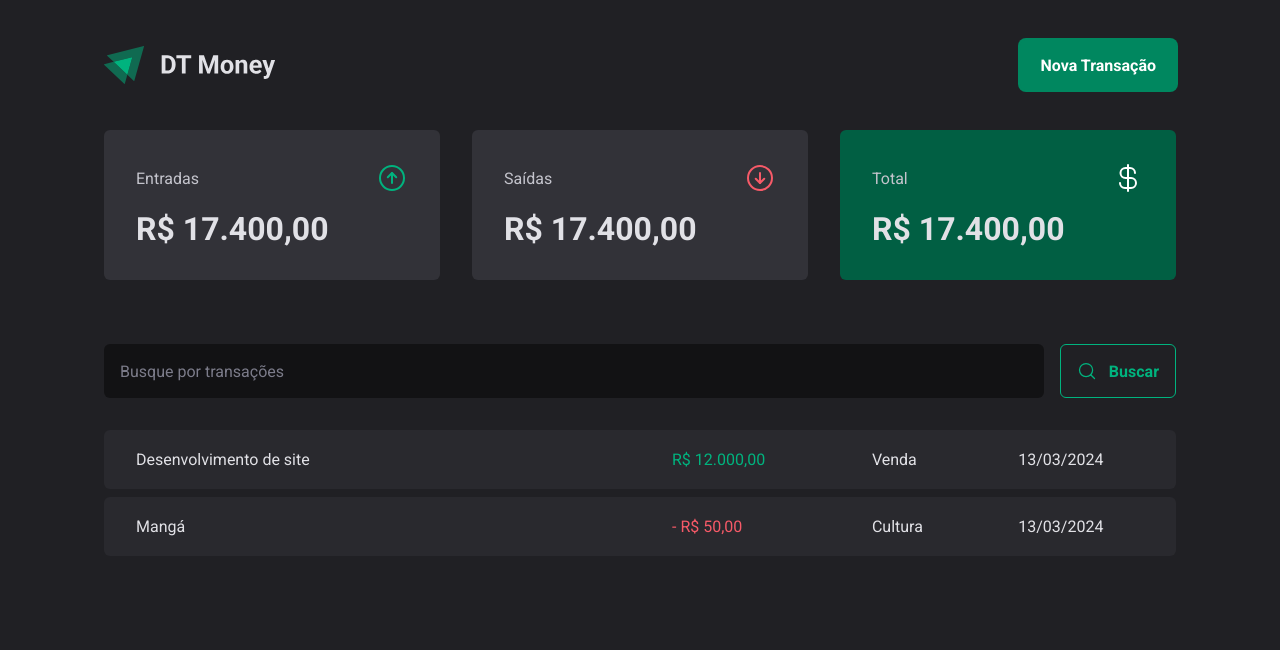
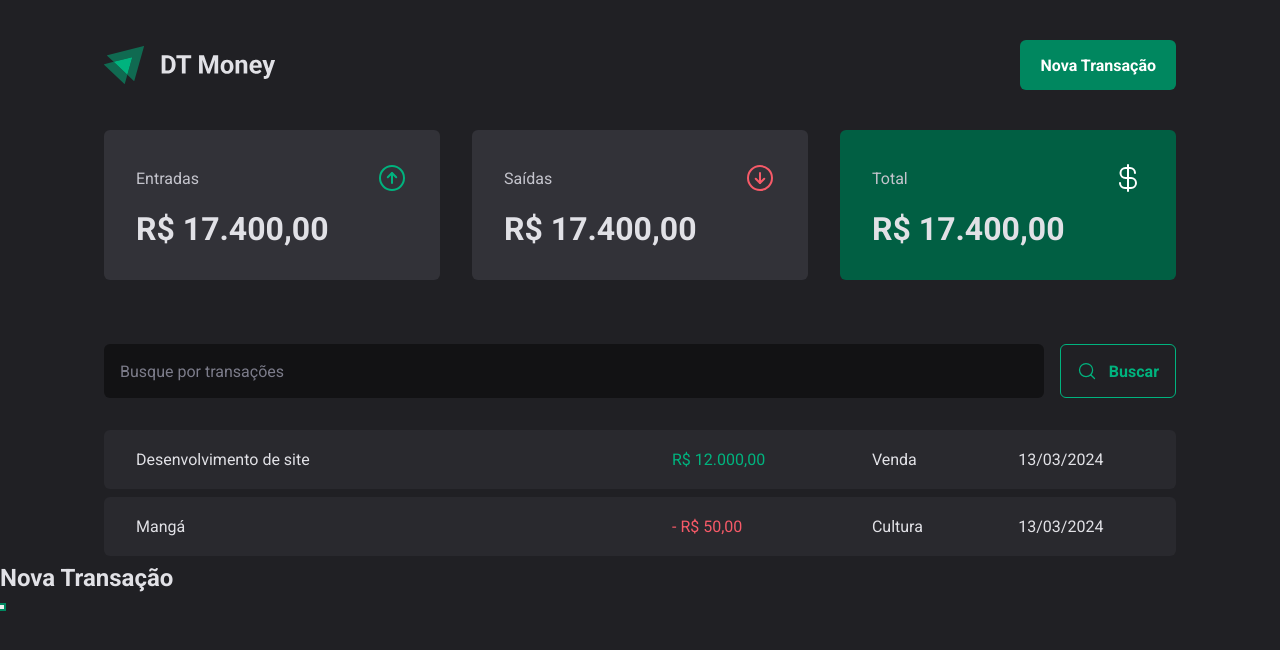
Before and after one commit to Wagnetto/03-dt-money, a React (Vite) app: page / in a window 1280 px wide. Both pictures are taken after a click on the button "Nova Transação". Shown: the top 650 px of the page. Built offline with nearby package versions, Linux system fonts and the light colour scheme.

Commit message:
feature/Add Dialog from radix

```diff
--- a/package.json
+++ b/package.json
@@ -10,6 +10,7 @@
     "preview": "vite preview"
   },
   "dependencies": {
+    "@radix-ui/react-dialog": "^1.0.5",
     "phosphor-react": "^1.4.1",
     "react": "^18.2.0",
     "react-dom": "^18.2.0",
--- a/src/components/Header/index.tsx
+++ b/src/components/Header/index.tsx
@@ -1,5 +1,7 @@
 import { HeaderContainer, HeaderContent, NewTransactionButton } from "./styles";
 import logoImg from '../../assets/logo.svg'
+import * as Dialog from "@radix-ui/react-dialog";
+
 
 export function Header(){
     return(
@@ -7,7 +9,19 @@
             <HeaderContainer>
                 <HeaderContent>
                     <img src={logoImg} alt="" />
-                    <NewTransactionButton>Nova Transação</NewTransactionButton>
+                    <Dialog.Root>
+                        <Dialog.Trigger asChild>
+                        <NewTransactionButton>Nova Transação</NewTransactionButton>
+                        </Dialog.Trigger>
+                        <Dialog.Portal>
+                            <Dialog.Overlay>
+                                <Dialog.Content>
+                                    <Dialog.Title>Nova Transação</Dialog.Title>
+                                    <Dialog.Close />
+                                </Dialog.Content>
+                            </Dialog.Overlay>
+                        </Dialog.Portal>
+                    </Dialog.Root>
                 </HeaderContent>
             </HeaderContainer>
         </div>
```
Also changed, not shown: src/components/NewTransactionModal/index.tsx (added), src/components/NewTransactionModal/styles.ts (added), 1 other file (tests, documents, lock files or other folders).
